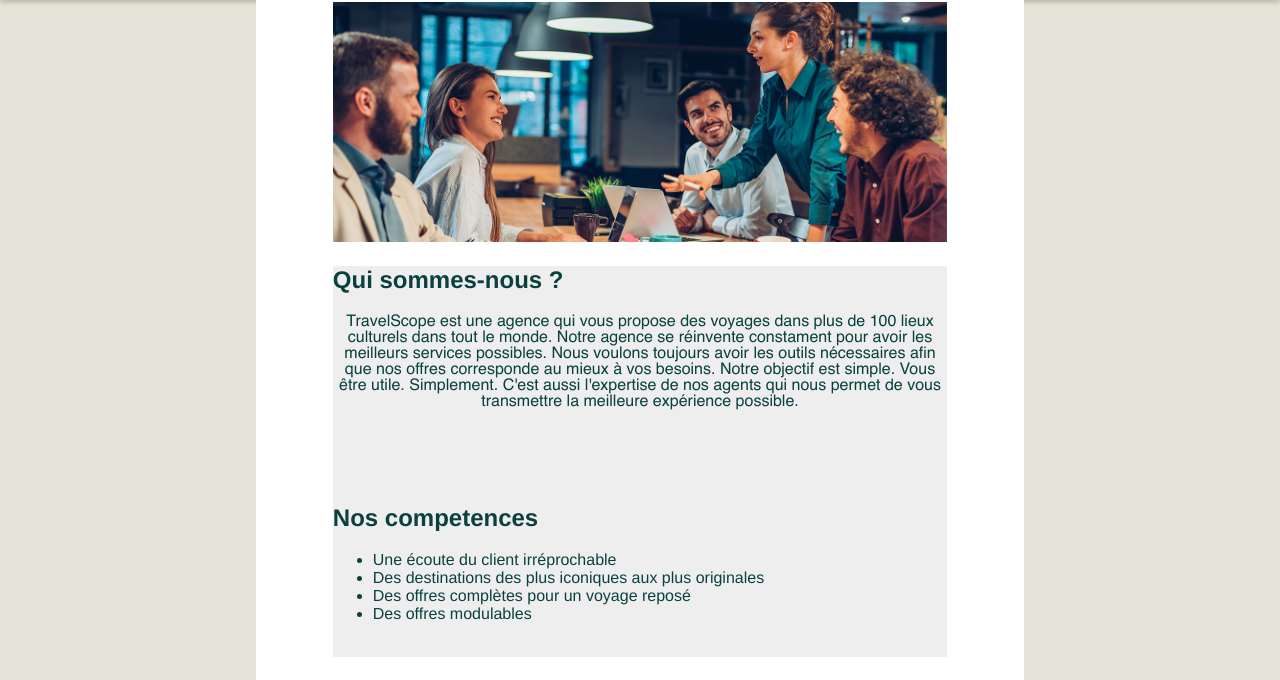
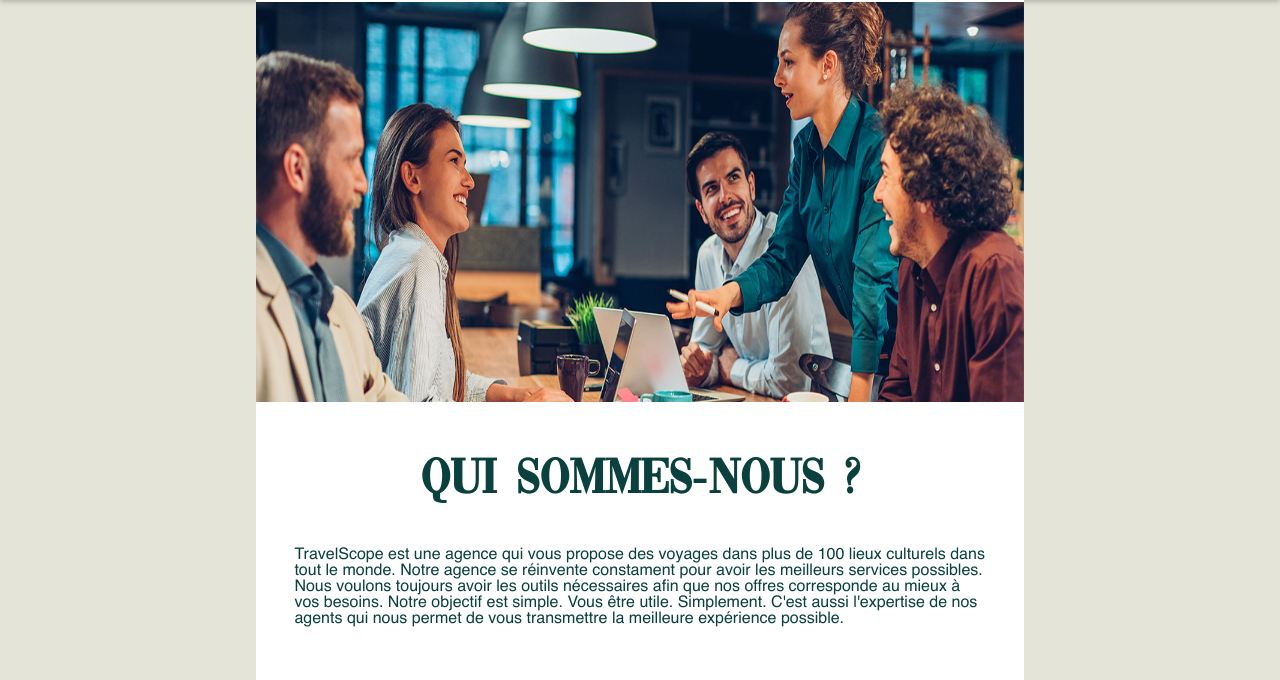
Before and after one commit to ProxymeWeb/BTS-SIO-Site-E-Commerce, a plain HTML site: page whoami.html in a window 1280 px wide. Shown: the part 120-800 px from the top of the page. Drawn offline with Linux system fonts and the light colour scheme.

Commit message:
Add files via upload

```diff
--- a/style.css
+++ b/style.css
@@ -35,12 +35,14 @@
 
   }
 
-  .logo{height:auto;
+ .logo{	height:auto;
         width: 200px ;
         display: block;
         margin-left: auto;
-        margin-right: auto }
+        margin-right: auto ;
+		transition: transform .2s;}
 
+.logo:hover{transform: scale(1.03);}
 
 #login{position: absolute;
        top: 5px;
@@ -77,6 +79,8 @@
      margin-left: 20%;
      margin-bottom:auto;
 
+
+
        }
 
 p{ padding-bottom:40px;
@@ -85,10 +89,17 @@
 
 }
 
-h1{font-family: "Vogue";
+h1,h2{font-family: "Vogue";
    text-align: center;
    font-size: 50px}
 
+.pleft{text-align: left ;
+	   margin-left: 5%;
+	   margin-right: 5%;
+	   font-family: helvetica;
+
+
+	   }
 /*
 =====
 ACCUEIL
@@ -231,7 +242,7 @@
   cursor: pointer;
 }
 
-.contactform input[type=text], textarea, input[type=email] {
+.contactform input[type=text], textarea,select, input[type=email] {
   width: 100%;
   padding: 12px;
   border: 1px solid #ccc;
@@ -327,16 +338,15 @@
 =====
 */
 #quisommesnous {
-    margin-right: 10%;
-    margin-left: 10%;
+
     margin-top: 0px;
     margin-bottom: 50px;
-    background-color: #eeeeee;
     text-align: left;
 }
 #qsn {
-    margin-left: 10%;
-    width:80%;
+    height:400px;
+    width:100%;
+
 }
 
 /*
```
